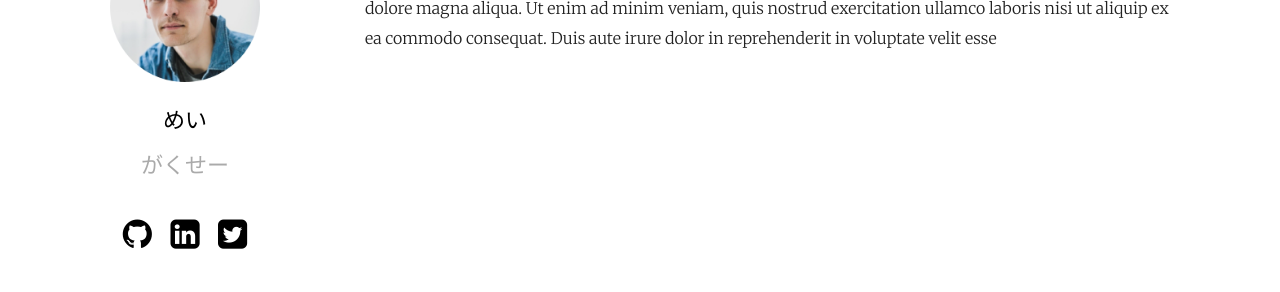
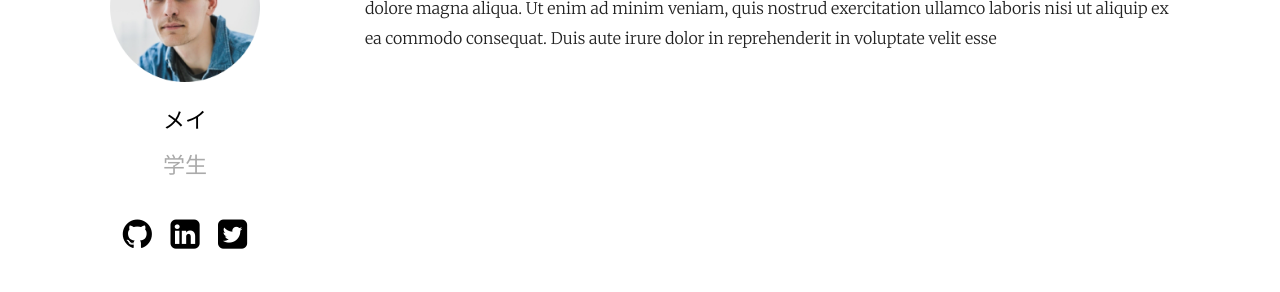
Before and after one commit to okeiko0621/okeiko0621.github.io, a Jekyll site: the page built from index.md, in a window 1280 px wide. Shown: the part 228-520 px from the top of the page. Built offline with Jekyll 4.4.1, drawn with Linux system fonts in a browser that asks for light colours.

Commit message:
名前を変更

```diff
--- a/_config.yml
+++ b/_config.yml
@@ -1,4 +1,4 @@
-title: 私
+title: 私のサイト
 author: GitHub User
 email: your-email@domain.com
 description: > # this means to ignore newlines until "show_exerpts:"
@@ -12,8 +12,8 @@ show_excerpts: true # set to true to show excerpts on the homepage
 sass:
   sass_dir: _sass
 plainwhite:
-  name: めい
-  tagline: がくせー
+  name: メイ
+  tagline: 学生
   date_format: "%b %-d, %Y"
   sitemap: true # set to true to generate sitemap.xml content
   search: true # set to true to enable searchbar
```
